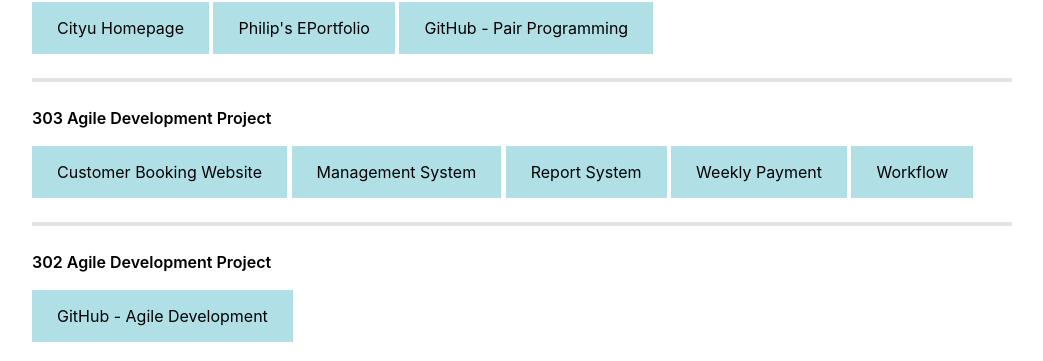
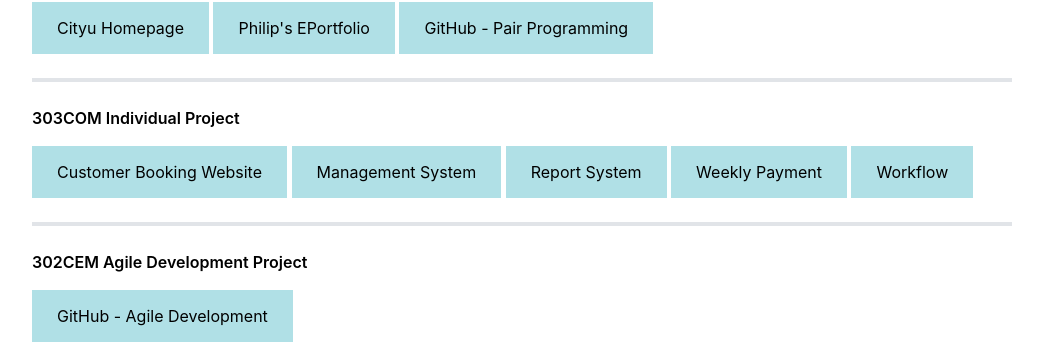
Before and after one commit to philiphui91/i, a Jekyll site: the page built from index.md, in a window 1280 px wide. Shown: the part 137-498 px from the top of the page, without its empty margins (118-1161 px from the left). Built offline with Jekyll 4.4.1, drawn with Linux system fonts in a browser that asks for light colours; our own code applies the rules of GitHub Pages for plain Markdown files; comment, search, counter and statistics services are not loaded.

Commit message:
Update index.md

```diff
--- a/index.md
+++ b/index.md
@@ -27,7 +27,7 @@
 <a href="https://github.com/wawa1991/pairprogramming" target="_blank">GitHub - Pair Programming</a>
 <hr>
 
-<p><B>303 Agile Development Project</B></p>
+<p><B>303COM Individual Project</B></p>
 <a href="https://cmsdelivery.com/" target="_blank">Customer Booking Website</a>
 <a href="http://localhost:8000/admin/boxpro/customer/" target="_blank">Management System</a>
 <a href="http://localhost:8080/jasperserver/login.html" target="_blank">Report System</a>
@@ -36,7 +36,7 @@
 <hr>
 
 
-<p><B>302 Agile Development Project</B></p>
+<p><B>302CEM Agile Development Project</B></p>
 <a href="https://github.com/cu302cemgp3/302CEM" target="_blank">GitHub - Agile Development</a>
 <hr>
 
```
